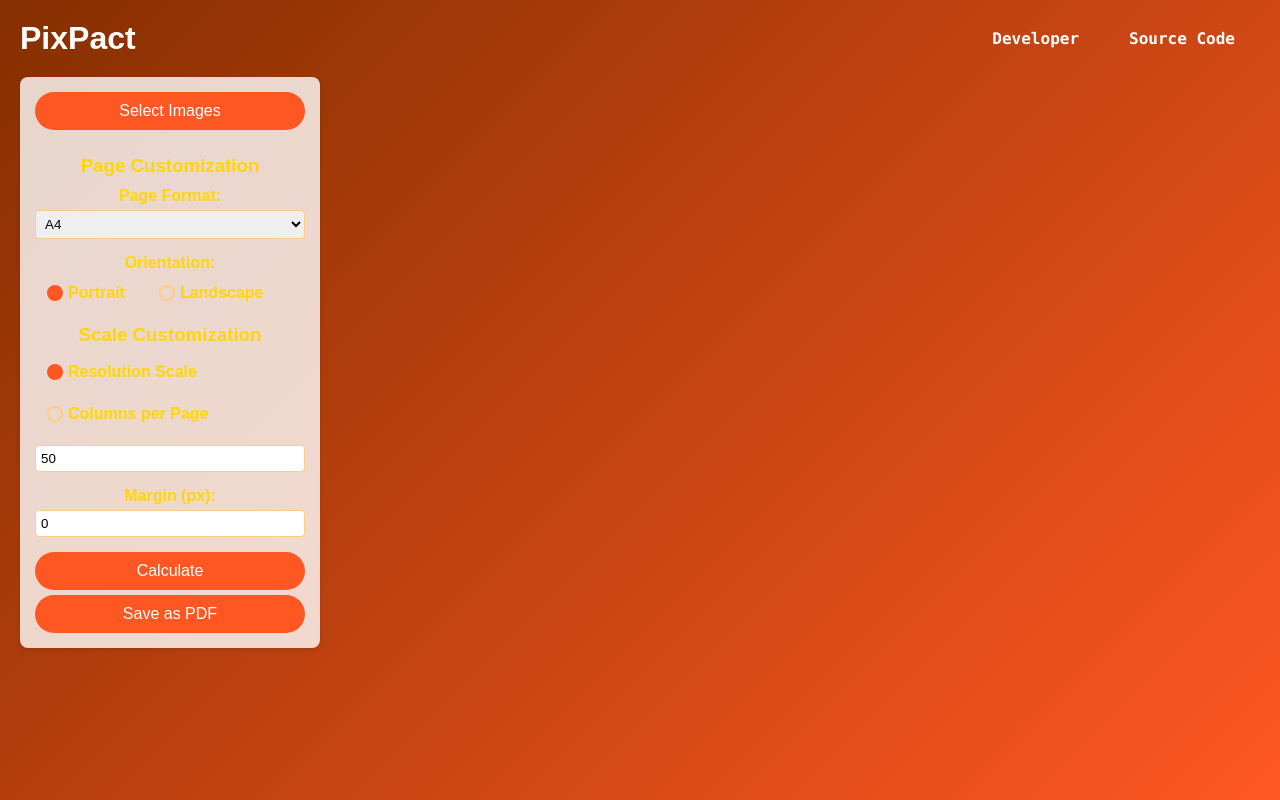
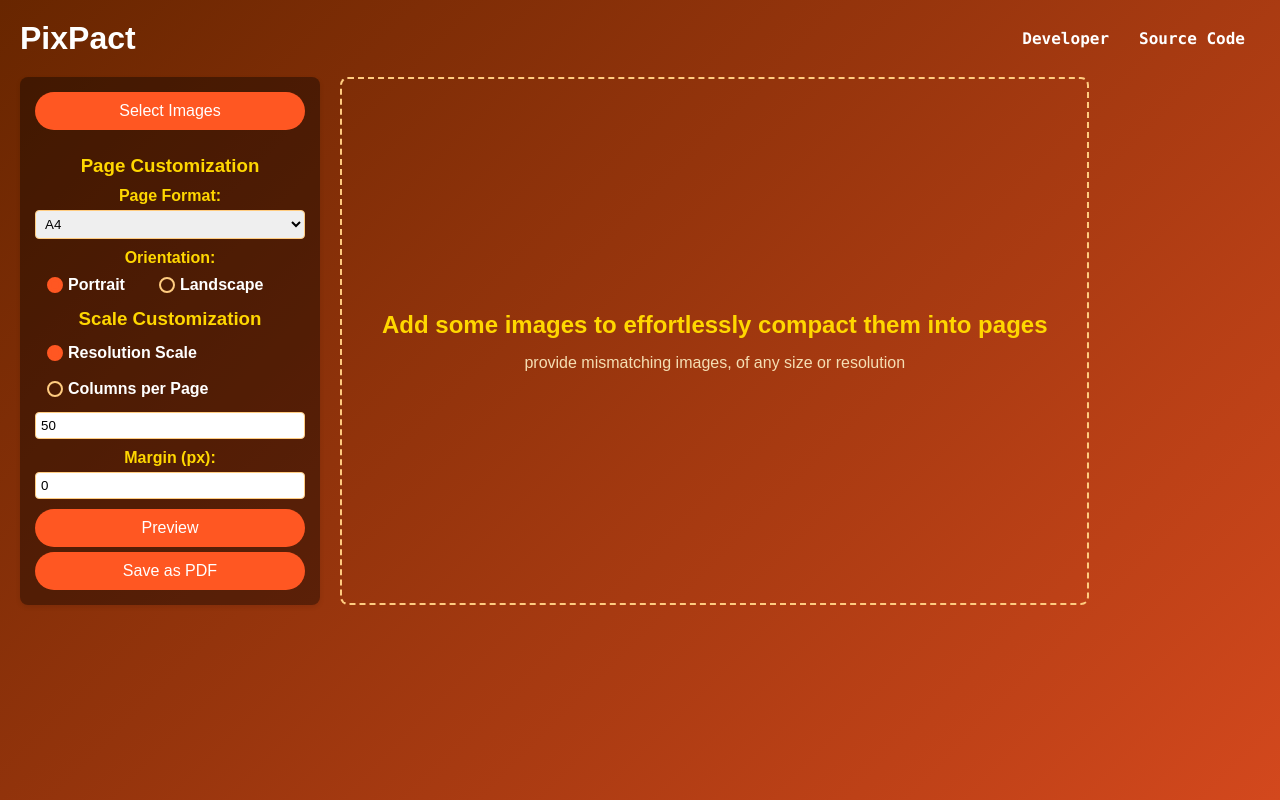
Before and after one commit to legendsayantan/PixPact, a React (Create React App) app: page / in a window 1280 px wide. Built offline with nearby package versions, Linux system fonts and the light colour scheme.

Commit message:
polished it further

```diff
--- a/src/App.js
+++ b/src/App.js
@@ -1,12 +1,12 @@
 import React from 'react';
 import logo from './logo.svg';
 import './App.css';
-import Home from "./Home";
+import PixPact from "./PixPact.jsx";
 
 function App() {
   return (
     <div className="App">
-      <Home/>
+      <PixPact/>
     </div>
   );
 }
--- a/src/Home.css
+++ b/src/PixPact.css
@@ -10,7 +10,7 @@
 /* App Background with Custom Gradient */
 .home-container {
     min-height: 100vh;
-    background: linear-gradient(135deg, #852f00, #ff5722);
+    background: linear-gradient(135deg, #682600, #d3481d);
     padding: 20px;
     font-family: Arial, sans-serif;
     color: #333;
@@ -35,7 +35,7 @@
     font-family: Consolas, monospace;
     color: #fff;
     text-decoration: none;
-    margin: 0 25px;
+    margin: 0 15px;
     font-weight: bold;
     transition: color 0.3s;
 }
@@ -55,7 +55,7 @@
 .controls {
     flex: 1;
     max-width: 300px;
-    background-color: rgba(255, 255, 255, 0.8);
+    background-color: rgba(0, 0, 0, 0.4);
     padding: 15px;
     border-radius: 8px;
     box-shadow: 0 2px 5px rgba(0, 0, 0, 0.1);
@@ -68,7 +68,7 @@
 }
 
 .form-group {
-    margin-bottom: 15px;
+    margin-bottom: 10px;
     display: flex;
     flex-direction: column;
     gap: 5px;
@@ -77,6 +77,12 @@
 .form-group label {
     font-weight: bold;
     color: #FFD700;
+}
+
+.custom-dimensions{
+    display: flex;
+    flex-direction: row;
+    gap: 5px;
 }
 
 /* Styled input and select */
@@ -100,7 +106,7 @@
     display: inline-flex;
     align-items: center;
     cursor: pointer;
-    padding: 5px 10px;
+    padding: 2px 10px;
     border: 2px solid transparent;
     border-radius: 20px;
     transition: border 0.3s;
@@ -140,6 +146,7 @@
 }
 
 .modern-radio span {
+    color: white;
     user-select: none;
 }
 
@@ -207,7 +214,7 @@
     border: 1px solid #ffcc80;
     border-radius: 8px;
     overflow: hidden;
-    background-color: rgba(255, 255, 255, 0.8);
+    background-color: rgba(0, 0, 0, 0.4);
     display: flex;
     align-items: center;
     justify-content: center;
@@ -282,7 +289,7 @@
 }
 
 .popup {
-    background: #fff;
+    background: rgb(27, 8, 0);
     padding: 20px;
     border-radius: 8px;
     width: 700px;
@@ -312,6 +319,7 @@
 
 .popup-controls {
     flex: 1;
+    color: white;
     display: flex;
     flex-direction: column;
     justify-content: center;
@@ -358,7 +366,7 @@
     width: auto;
     max-width: 90%;
     max-height: 90%;
-    background: #fff;
+    background: rgb(27, 8, 0);
     padding: 20px;
     border-radius: 8px;
     box-shadow: 0 2px 10px rgba(0, 0, 0, 0.3);
@@ -462,3 +470,22 @@
     color: #ff5722;
     font-weight: bold;
 }
+
+.empty-preview {
+    text-align: center;
+    padding: 40px;
+    align-content: center;
+    border: 2px dashed #ffcc80;
+    border-radius: 8px;
+}
+
+.empty-preview h2 {
+    margin-bottom: 15px;
+    font-size: 1.5em;
+    color: #FFD700;
+}
+
+.empty-preview p {
+    font-size: 1em;
+    color: wheat;
+}
--- a/src/Home.jsx
+++ b/src/PixPact.jsx
@@ -1,5 +1,5 @@
 import React, { useState, useRef } from 'react';
-import './Home.css';
+import './PixPact.css';
 import { jsPDF } from 'jspdf';
 
 // All dimensions in mm for paper sizes
@@ -40,7 +40,7 @@ const getImageDataUrl = (imgSrc) => {
     });
 };
 
-const Home = () => {
+const PixPact = () => {
     const [images, setImages] = useState([]);
     const [globalScale, setGlobalScale] = useState(50);
     const [scaleOption, setScaleOption] = useState("percentage");
@@ -117,7 +117,7 @@ const Home = () => {
 
         // Compute scaled dimensions for each image.
         const scaledImages = images.map((img, idx) => {
-            // If an individual override is provided, use that.
+            // If an individual routed is provided, use that.
             const override = img.overrideScale ? parseFloat(img.overrideScale) : null;
             if (override !== null && !isNaN(override)) {
                 return {
@@ -160,7 +160,7 @@ const Home = () => {
         const pages = [];
         let remaining = [...scaledImages];
 
-        // Pack images into pages using a column-based algorithm.
+        // Pack images into subpages using a column-based algorithm.
         while (remaining.length > 0) {
             const pagePlacements = [];
             const columns = []; // Each column: { x, currentY, maxWidth }
@@ -252,7 +252,6 @@ const Home = () => {
         if (orientation === "landscape") {
             [pageWidth, pageHeight] = [pageHeight, pageWidth];
         }
-        const margin = parseFloat(imageMargin) || 0;
         const pages = calculateLayout();
         if (pages.length === 0) {
             setPdfLoading(false);
@@ -348,6 +347,24 @@ const Home = () => {
                                 <option value="Custom">Custom</option>
                             </select>
                         </div>
+                        {pageFormat === "Custom" && (
+                            <div className="form-group custom-dimensions">
+                                <input
+                                    type="number"
+                                    placeholder="Width (mm)"
+                                    value={customPageWidth}
+                                    onChange={(e) => setCustomPageWidth(e.target.value)}
+                                    className="styled-input"
+                                />
+                                <input
+                                    type="number"
+                                    placeholder="Height (mm)"
+                                    value={customPageHeight}
+                                    onChange={(e) => setCustomPageHeight(e.target.value)}
+                                    className="styled-input"
+                                />
+                            </div>
+                        )}
                         <div className="form-group">
                             <label>Orientation:</label>
                             <div className="orientation-options">
@@ -371,24 +388,7 @@ const Home = () => {
                                 </label>
                             </div>
                         </div>
-                        {pageFormat === "Custom" && (
-                            <div className="form-group custom-dimensions">
-                                <input
-                                    type="number"
-                                    placeholder="Width (mm)"
-                                    value={customPageWidth}
-                                    onChange={(e) => setCustomPageWidth(e.target.value)}
-                                    className="styled-input"
-                                />
-                                <input
-                                    type="number"
-                                    placeholder="Height (mm)"
-                                    value={customPageHeight}
-                                    onChange={(e) => setCustomPageHeight(e.target.value)}
-                                    className="styled-input"
-                                />
-                            </div>
-                        )}
+
                     </div>
 
                     <div className="scale-customization">
@@ -450,7 +450,7 @@ const Home = () => {
 
                     <div className="control-btns">
                         <button onClick={handleCalculate} className="control-btn calc-btn">
-                            Calculate
+                            Preview
                         </button>
                         <button onClick={handleGeneratePDF} className="control-btn generate-btn">
                             Save as PDF
@@ -458,6 +458,13 @@ const Home = () => {
                     </div>
                 </div>
 
+                {
+                    images.length === 0 ? (
+                        <div className="empty-preview">
+                            <h2>Add some images to effortlessly compact them into pages</h2>
+                            <p>provide mismatching images, of any size or resolution</p>
+                        </div>
+                    ) : (
                         <div className="previews">
                             {images.map((img, index) => (
                                 <div key={index} className="preview-container" onClick={() => openPopup(index)}>
@@ -485,6 +492,9 @@ const Home = () => {
                                 </div>
                             ))}
                         </div>
+                    )
+                }
+
             </div>
 
             {/* Customise popup for individual image */}
@@ -536,7 +546,7 @@ const Home = () => {
             {showCalcPopup && calcPages && (
                 <div className="popup-overlay" onClick={() => setShowCalcPopup(false)}>
                     <div className="popup calc-popup-vertical" onClick={(e) => e.stopPropagation()}>
-                        <h2 className="calc-heading">Layout Calculation</h2>
+                        <h2 className="calc-heading">Layout Preview</h2>
                         <div className="calc-tabs">
                             {calcPages.map((page, idx) => (
                                 <button
@@ -572,19 +582,43 @@ const Home = () => {
                                         style={{ width: previewWidth, height: previewHeight }}
                                     >
                                         {calcPages[activeCalcPage].map(item => (
-                                            <img
+                                            <div
                                                 key={item.index}
-                                                src={images[item.index].src}
-                                                alt={`Image ${item.index + 1}`}
                                                 style={{
                                                     position: 'absolute',
                                                     left: item.x * scaleFactor,
                                                     top: item.y * scaleFactor,
                                                     width: item.width * scaleFactor,
                                                     height: item.height * scaleFactor,
+                                                    border: '2px dashed #FFD700', // deep yellow border
+                                                    boxSizing: 'border-box'
+                                                }}
+                                            >
+                                                <img
+                                                    src={images[item.index].src}
+                                                    alt={`Image ${item.index + 1}`}
+                                                    style={{
+                                                        width: '100%',
+                                                        height: '100%',
+                                                        display: 'block'
                                                     }}
                                                 />
+                                                <div
+                                                    style={{
+                                                        position: 'absolute',
+                                                        top: 0,
+                                                        left: 0,
+                                                        background: '#ff5722', // or another color for contrast
+                                                        color: '#fff',
+                                                        padding: '2px 4px',
+                                                        fontSize: '10px'
+                                                    }}
+                                                >
+                                                    {item.index + 1}
+                                                </div>
+                                            </div>
                                         ))}
+
                                     </div>
                                 );
                             })()}
@@ -599,4 +633,4 @@ const Home = () => {
     );
 };
 
-export default Home;
+export default PixPact;
```
Lines whose indentation alone changed are shown as unchanged.
